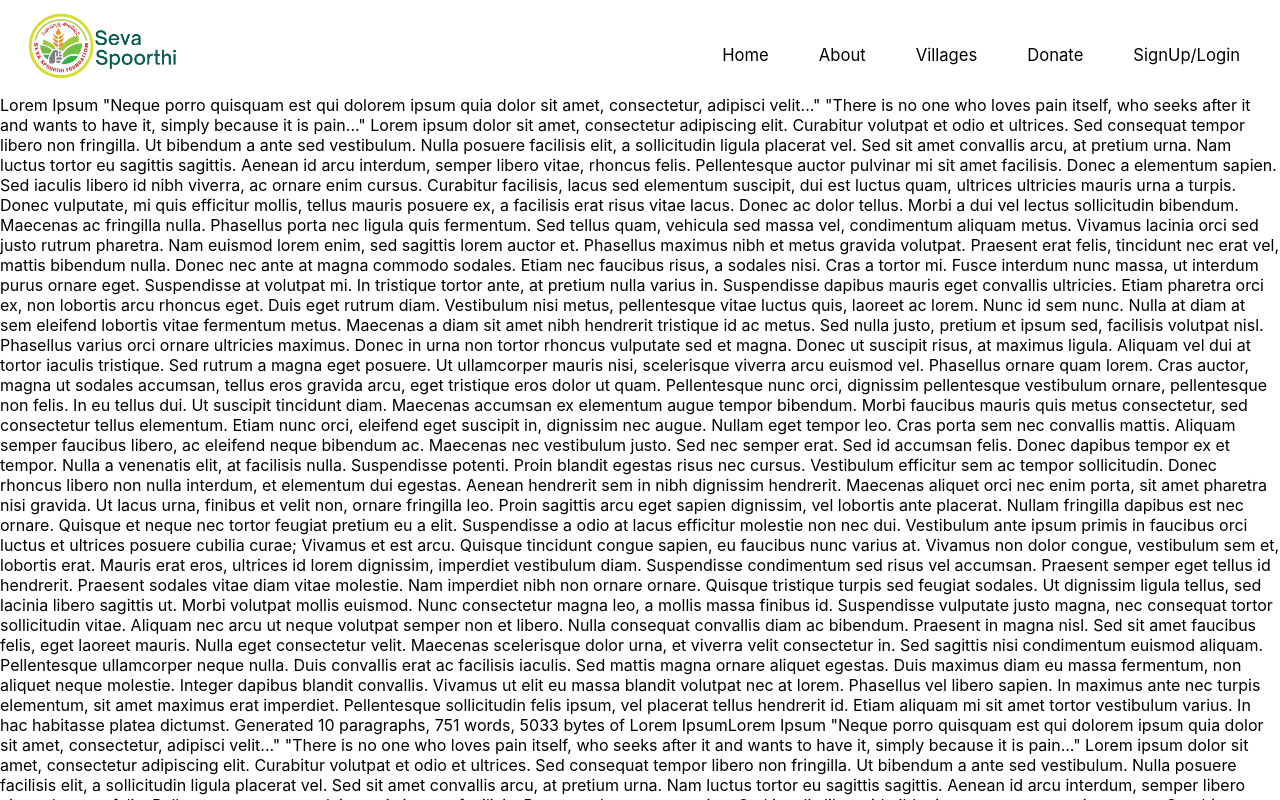
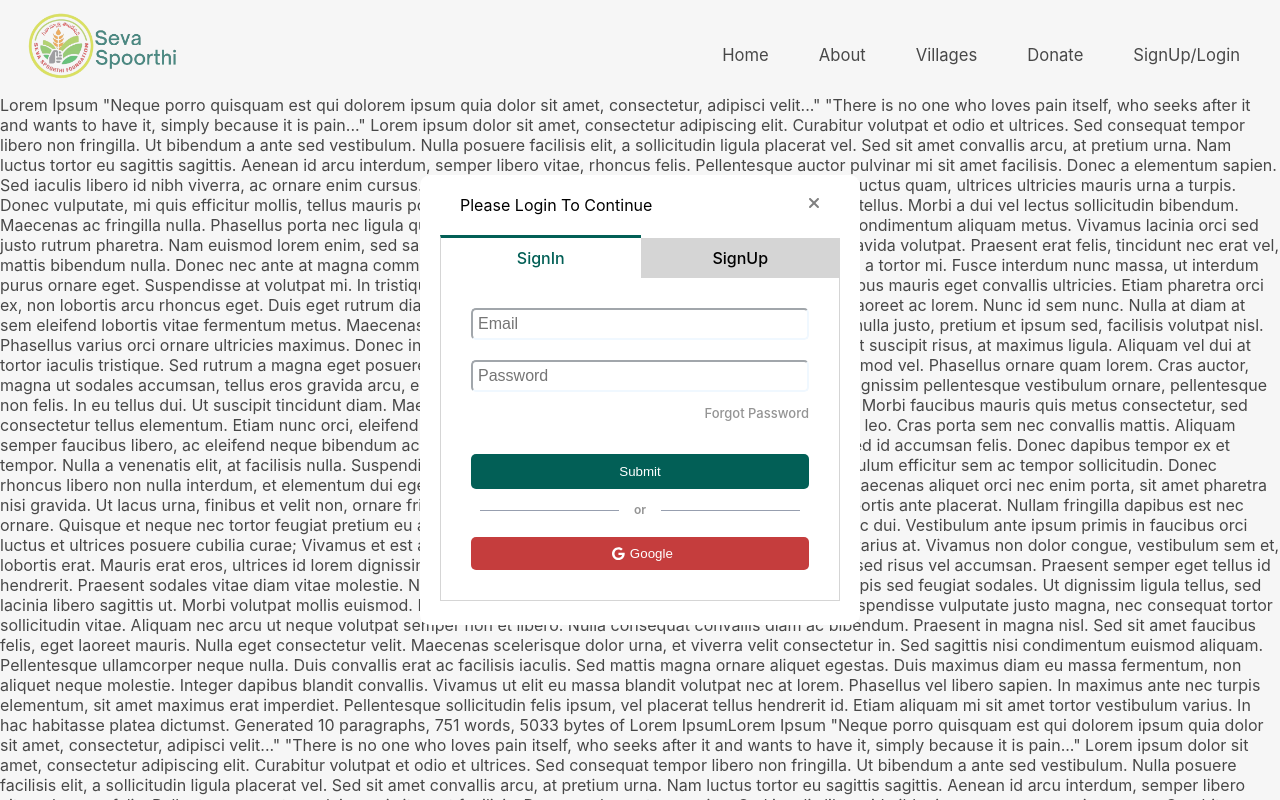
Before and after one commit to Ram0553/SevaSpoorthi-Web, a React (Create React App) app in the folder FrontEnd/sevaspoorthi/: page / in a window 1280 px wide. Both pictures are taken after a click on the link "SignUp/Login". Shown: the top 800 px of the page. Built offline with nearby package versions, Linux system fonts and the light colour scheme.

Commit message:
Auth page frontend done

```diff
--- a/FrontEnd/sevaspoorthi/src/App.js
+++ b/FrontEnd/sevaspoorthi/src/App.js
@@ -1,11 +1,13 @@
 import './App.css';
+import Auth from './Components/Authentication/Auth';
 import Footer from './Components/Footer/Footer';
 import NavBar from './Components/NavBar/NavBar';
 
 function App() {
   return (
     <div>
-  <NavBar/>
+      <Auth/>
+      <NavBar/>
   <div className='main'>
   Lorem Ipsum
 "Neque porro quisquam est qui dolorem ipsum quia dolor sit amet, consectetur, adipisci velit..."
--- /dev/null
+++ b/FrontEnd/sevaspoorthi/src/Components/Authentication/Auth.css
@@ -0,0 +1,165 @@
+.auth{
+    background-color: rgba(226, 226, 226, 0.316);
+    height:100%;
+    width: 100%;
+    display: none;
+    justify-content: center;
+    position: fixed;
+    z-index: 1000;
+    top: 0;
+    align-items: center;
+}
+.auth-box{
+    width: 400px;
+    height: fit-content;
+    background-color: white;
+    display: flex;
+    flex-direction: column;
+    border-radius: 10px;
+    padding: 20px;
+}
+.cross{
+    display: flex;
+    flex-direction: row;
+    justify-content: space-between;
+    margin-right: 20px;
+    margin-left: 20px;
+}
+
+.font-awesome-cross{
+    color: gray;
+}
+
+.font-awesome-cross:hover{
+    color: black;
+    cursor: pointer;
+}
+
+.radio-button{
+    display: flex;
+    flex-direction: row;
+    align-items:flex-end;
+    justify-content:space-evenly;
+    padding-top: 20px;
+    font-size: 1rem;
+    /* padding-bottom: 20px; */
+}
+
+.login-radio-button{
+    cursor: pointer;
+    width: 50%;
+    text-align: center;
+    color:  #025F56;
+    font-weight: 500;
+    background-color: rgb(255, 255, 255);
+    padding: 10px;
+    border-left: 1px solid;
+    border-color: rgb(213, 213, 213);
+    border-top: 3px solid #025F56;
+}
+
+.register-radio-button{
+    cursor: pointer;
+    width: 50%;
+    text-align: center;
+    font-weight: 500;
+    background-color: rgb(213, 213, 213);
+    padding: 10px;
+}
+
+.login-form{
+    display: flex;
+    flex-direction: column;
+    border-left: 1px solid;
+    border-right: 1px solid;
+    border-color: rgb(213, 213, 213);
+    padding: 10px;
+}
+
+.register-form{
+    display: none;
+    flex-direction: column;
+    border-left: 1px solid;
+    border-right: 1px solid;
+    border-color: rgb(213, 213, 213);
+    padding: 10px;
+}
+
+
+.input{
+    padding: 5px;
+    margin-right: 20px;
+    margin-left: 20px;
+    margin-top: 20px;
+    border-radius: 5px;
+    border-color: aliceblue;
+    font-size: 1rem;
+}
+
+.auth button{
+    padding: 5px;
+    border: none;
+    border-radius: 5px;
+    background-color: #025F56;
+    color: white;
+    cursor: pointer;
+}
+.auth .submit{
+    margin: 20px;
+    margin-bottom: 10px;
+    padding: 10px;
+}
+
+.auth p{
+    font-size: small;
+    margin-right: 20px;
+    color: rgb(148, 148, 148);
+    text-align: right;
+    font-weight: 500;
+}
+
+.auth .google-login{
+    background-color: rgb(197, 61, 61);
+    display: flex;
+    flex-direction: row;
+    justify-content: center;
+    align-items: center;
+}
+
+
+.other-login{
+    border-left: 1px solid;
+    border-right: 1px solid;
+    border-bottom: 1px solid;
+    border-color: rgb(213, 213, 213);
+    display: flex;
+    flex-direction: column;
+    padding: 30px;
+    translate: 0px -4px;
+}
+
+.auth .font-awesome-google{
+    color: white;
+    padding: 5px;
+}
+.auth p:hover{
+    cursor: pointer;
+    color: rgb(92, 92, 92);
+}
+
+.separation{
+    font-weight: 600;
+    font-size: 12px;
+    width: 80%;
+    text-align: center;
+    margin-left: 10%;
+    line-height: .1em;
+    border-bottom: 1px solid #979faf;
+}
+
+span{
+    background-color: white;
+    padding-left: 15px;
+    padding-right: 15px;
+    color: rgb(148, 148, 148);
+}
--- /dev/null
+++ b/FrontEnd/sevaspoorthi/src/Components/Authentication/Auth.js
@@ -0,0 +1,101 @@
+import { faXmark } from '@fortawesome/free-solid-svg-icons';
+import { faGoogle } from '@fortawesome/free-brands-svg-icons';
+import { FontAwesomeIcon } from '@fortawesome/react-fontawesome';
+import React, { useState } from 'react';
+import './Auth.css';
+
+
+function Auth() {
+    const [email,setEmail]=useState("");
+    const [pass,setPass]=useState("");
+    const [name,setName]=useState("");
+
+
+    const crossed =()=>{
+        document.getElementsByClassName("auth")[0].removeAttribute('style');
+    }
+
+    const nothing = (e) => {
+        e.stopPropagation();
+    }
+
+    const handleEmail=(e) => {
+        setEmail(e.target.email);
+    }
+
+    const handlePass=(e) => {
+        setPass(e.target.pass);
+    }
+
+    const handleName=(e) => {
+        setPass(e.target.name);
+    }
+
+    const handleSubmit=(e) => {}
+
+    const handleRadio=(str) => {
+        if(str=="register"){
+            document.getElementsByClassName("login-form")[0].style.cssText='display:none;';
+            document.getElementsByClassName("register-form")[0].style.cssText='display:flex;';
+            document.getElementsByClassName("login-radio-button")[0].style.cssText='background-color:rgb(213, 213, 213);border-top:none;color:black;';
+            document.getElementsByClassName("register-radio-button")[0].style.cssText='background-color:rgb(255, 255, 255);border-top:3px solid #025F56;border-right:1px solid rgb(213, 213, 213);color:#025F56;';
+        }else{
+            document.getElementsByClassName("login-radio-button")[0].removeAttribute('style');
+            document.getElementsByClassName("register-radio-button")[0].removeAttribute('style');
+            document.getElementsByClassName("login-form")[0].removeAttribute('style');
+            document.getElementsByClassName("register-form")[0].removeAttribute('style');
+        }
+    }
+
+
+
+    return (
+        <div className='auth' onClick={crossed}>
+            <div className='auth-box' onClick={nothing}>
+                <div className='cross'>
+                    Please Login To Continue
+                    <FontAwesomeIcon icon={faXmark} onClick={crossed} className='font-awesome-cross'/>
+                </div>
+                <div className='radio-button'>
+                    <a className='login-radio-button' onClick={()=>{handleRadio("login")}}>SignIn</a>
+                    <a className='register-radio-button' onClick={()=>{handleRadio("register")}}>SignUp</a>
+                </div>
+                <div className='login-form'>
+                        <input onChange={handleEmail} className="input"
+                        value={email} type="email" placeholder='Email' />
+
+                        <input onChange={handlePass} className="input"
+                        value={pass} type="password" placeholder='Password' />
+                        <p>Forgot Password</p>
+
+                        <button onClick={handleSubmit} type="submit" className='submit'>
+                        Submit
+                        </button>
+                </div>
+                <div className='register-form'>
+                        <input onChange={handleName} className="input"
+                        value={name} type="name" placeholder='Name' />
+
+                        <input onChange={handleEmail} className="input"
+                        value={email} type="email" placeholder='Email' />
+                        <input onChange={handlePass} className="input"
+                        value={pass} type="password" placeholder='Password' />
+                        <button onClick={handleSubmit} type="submit" className='submit'>
+                            Submit
+                        </button>
+                </div>
+                <div className='separation'>
+                    <span>or</span>
+                </div>
+                <div className='other-login'>
+                    <button onClick={handleSubmit} className="google-login">
+                    <FontAwesomeIcon icon={faGoogle} onClick={crossed} className='font-awesome-google'/>
+                    <a>Google</a>
+                    </button>
+                </div>
+            </div>
+        </div>
+    )
+}
+
+export default Auth
--- a/FrontEnd/sevaspoorthi/src/Components/NavBar/MenuItems.js
+++ b/FrontEnd/sevaspoorthi/src/Components/NavBar/MenuItems.js
@@ -13,7 +13,7 @@ function MenuItems({ items })  {
 
         ) : (
             <div className="nav-items">
-            <a href={items.url}>{items.title}</a>
+            <a href={items.url} onClick={items.onClick}>{items.title}</a>
             </div>
         )}
         </div>
--- a/FrontEnd/sevaspoorthi/src/Components/NavBar/NavBar.css
+++ b/FrontEnd/sevaspoorthi/src/Components/NavBar/NavBar.css
@@ -1,4 +1,4 @@
-button{
+.navbar button{
     text-decoration: none;
     background-color: #025F56;
     border: none;
@@ -51,12 +51,13 @@ button{
     justify-content: center;
     align-items: center;
 }
-a{
-    text-decoration: none;
+.navbar a{
+    text-decoration:none;
     color: black;
+    font-weight:400;
 }
 
-button:focus{
+.navbar button:focus{
     background-color: #00b19f;
     transition: 200ms;
 }
@@ -78,14 +79,18 @@ button:focus{
     position: fixed;
     top: 0;
     width: 100%;
-    background-color: #2fd2bc;
+    background-color: #025f56;
     border-bottom-left-radius: 20px;
     border-bottom-right-radius: 20px;
     box-shadow: 2px 2px 2px 2px rgb(196, 196, 196);
 }
 .sticky .nav-items:hover .dropdown{
-    background-color: #2fd2bc;
+    background-color: #025f56;
     box-shadow: 2px 2px 5px 2px rgb(196, 196, 196);
+}
+.sticky a{
+    color: white;
+    font-weight: 300;
 }
 
 @media screen and (max-width:800px) {
@@ -94,7 +99,7 @@ button:focus{
         padding: 0px;
         display: flex;
         font-size: 2.5vw;
-        height: 12vh;
+        /* height: 12vh; */
     }
 
     .navbar .logo{
@@ -148,7 +153,7 @@ button:focus{
         display: flex;
         justify-content: left;
     }
-    a{
+    .navbar a{
         text-decoration: none;
         color: rgb(240, 240, 240);
         display: block;
@@ -175,7 +180,7 @@ button:focus{
         padding: 0px;
         display: flex;
         font-size: 3.5vw;
-        height: 8vh;
+        /* height: 8vh; */
     }
     .navbar .logo{
         /* padding-top:10%; */
--- a/FrontEnd/sevaspoorthi/src/Components/NavBar/NavBar.js
+++ b/FrontEnd/sevaspoorthi/src/Components/NavBar/NavBar.js
@@ -26,6 +26,8 @@ function NavBar() {
         console.log(menuBar);
         return
     }
+
+
     const [menuBar,setMenuBar]=useState(true);
 
     const myFunction=()=> {
--- a/FrontEnd/sevaspoorthi/src/Components/NavBar/menuItem.js
+++ b/FrontEnd/sevaspoorthi/src/Components/NavBar/menuItem.js
@@ -1,3 +1,6 @@
+const auth=()=>{
+  document.getElementsByClassName("auth")[0].style.cssText='display:flex';
+}
 export const menuItems = [
     {
         title: 'Home',
@@ -34,6 +37,7 @@ export const menuItems = [
       {
         title: 'SignUp/Login',
         url: '#',
+        onClick:auth
 
       },
   ];
```
Also changed, not shown: FrontEnd/sevaspoorthi/src/Components/Authentication/Login.js (added), FrontEnd/sevaspoorthi/src/Components/Authentication/Register.js (added).
